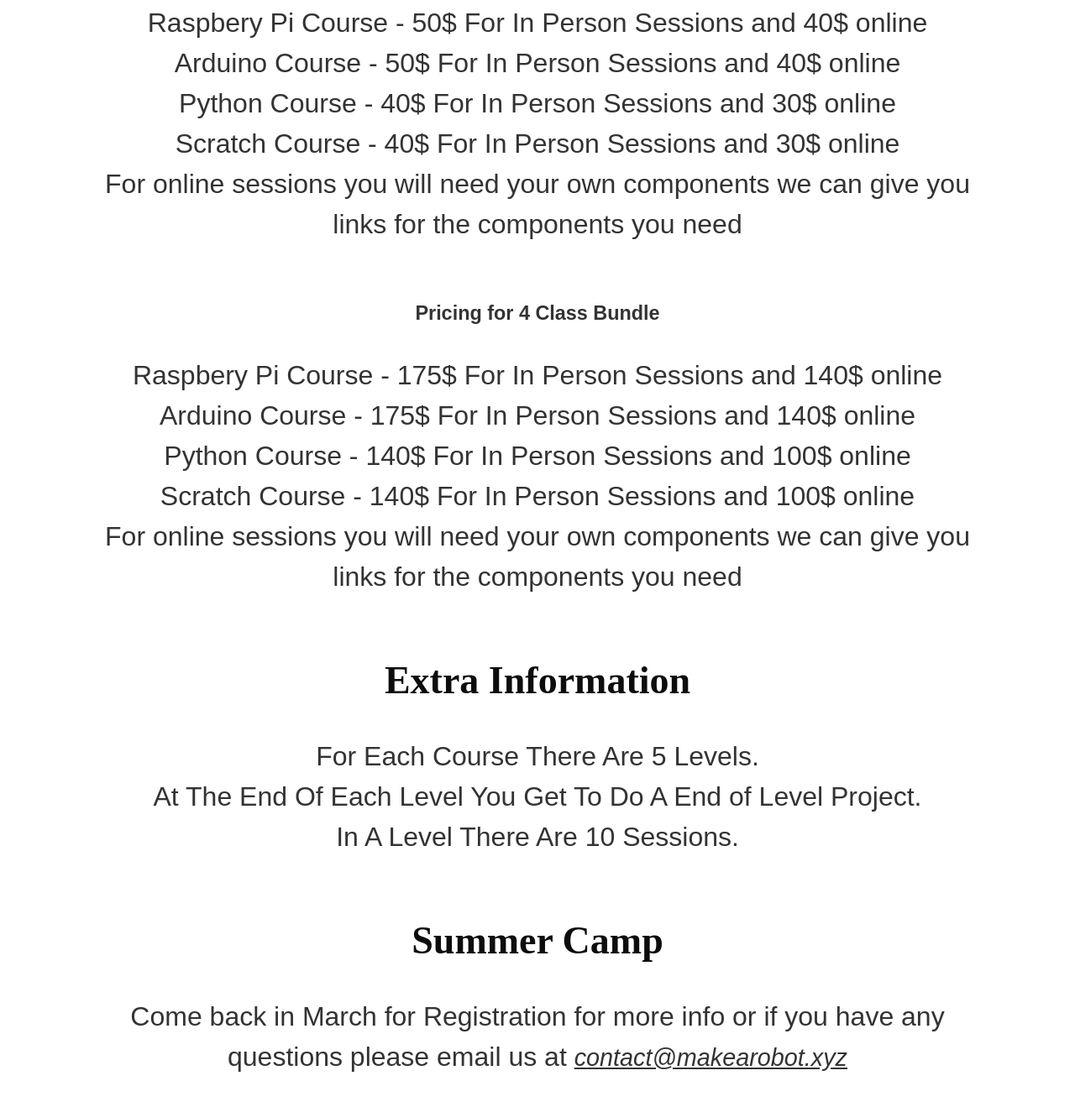
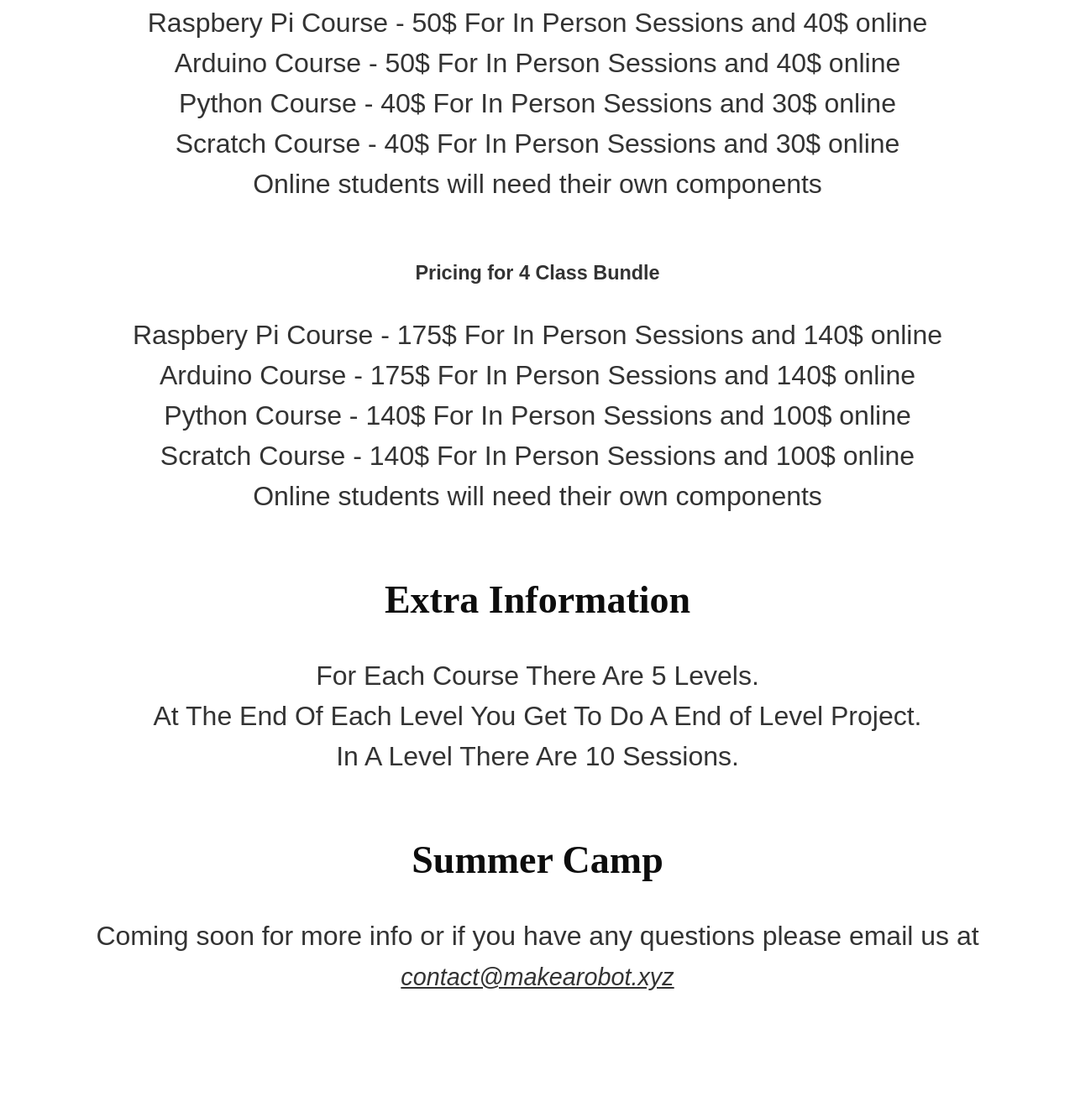
Before and after one commit to make-a-robot/ServerSite, a website: page Site/Session Information.html in a window 1280 px wide. Shown: the part 883-2202 px from the top of the page at 84% size. Drawn offline with Linux system fonts and the light colour scheme.

```diff
--- a/Site/Session Information.html
+++ b/Site/Session Information.html
@@ -69,7 +69,7 @@
         <br>
         Scratch Course - 40$ For In Person Sessions and 30$ online
         <br>
-        For online sessions you will need your own components we can give you  links for the components you need
+        Online students will need their own components
         <br>
       </p>
       <h3>Pricing for 4 Class Bundle</h3>
@@ -82,7 +82,7 @@
         <br>
         Scratch Course - 140$ For In Person Sessions and 100$ online
         <br>
-        For online sessions you will need your own components we can give you  links for the components you need
+        Online students will need their own components
         <br>
       </p>
       <h2>Extra Information</h2>
@@ -97,7 +97,7 @@
 
       <h2>Summer Camp</h2>
       <p style="font-size: xx-large; text-align: center;">
-        Come back in March for Registration for more info or if you have any questions please email us at <a style = 'font-style: italic; color: inherit; font-size: 90%; 'href="mailto:contact@makearobot.xyz">contact@makearobot.xyz</a>
+        Coming soon for more info or if you have any questions please email us at <a style = 'font-style: italic; color: inherit; font-size: 90%; 'href="mailto:contact@makearobot.xyz">contact@makearobot.xyz</a>
       </p>
     </div>
 
```
Also changed, not shown: Site/account.html (+4 -1 lines), 1 other file.
